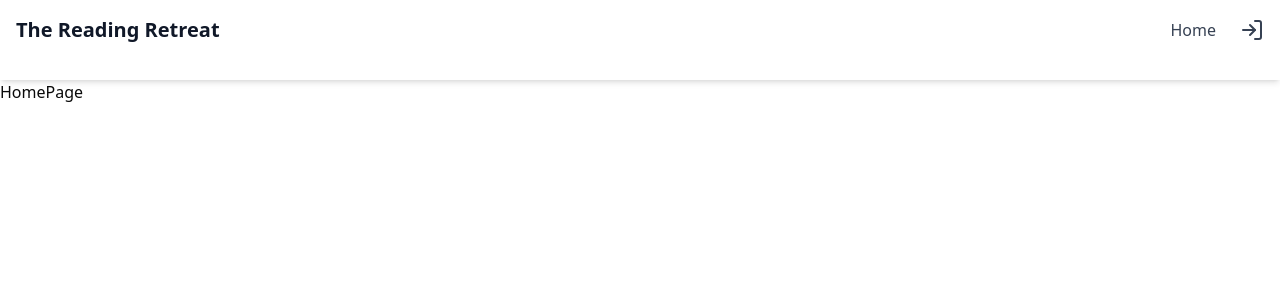
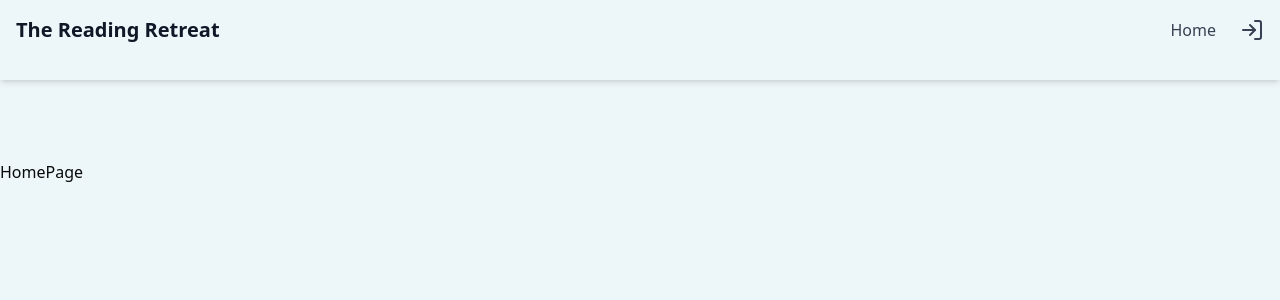
Before and after one commit to pradip2004/BlogWebsite, a Next.js app in the folder frontend/: page / in a window 1280 px wide. Shown: the top 300 px of the page. Built offline with nearby package versions, Linux system fonts and the light colour scheme; no server answers.

Commit message:
UPDATE: ui

```diff
--- a/frontend/src/app/globals.css
+++ b/frontend/src/app/globals.css
@@ -45,7 +45,7 @@
 
 :root {
   --radius: 0.625rem;
-  --background: oklch(1 0 0);
+  --background: #EDF6F9;
   --foreground: oklch(0.145 0 0);
   --card: oklch(1 0 0);
   --card-foreground: oklch(0.145 0 0);
--- a/frontend/src/components/ui/Navbar.tsx
+++ b/frontend/src/components/ui/Navbar.tsx
@@ -10,7 +10,7 @@ const Navbar = () => {
       const [isOpen, setIsOpen] = useState(false)
       const {loading, isAuth} = useAppContext();
       return (
-             <nav className="bg-white shadow-md p-4 z-50 fixed top-0 left-0 w-full h-[10vh]">
+             <nav className="bg-[#EDF6F9] shadow-md p-4 max-w-full h-[10vh]">
       <div className="container mx-auto flex justify-between items-center">
         <Link href={"/blogs"} className="text-xl font-bold text-gray-900">
           The Reading Retreat
```
Also changed, not shown: 1 other file (tests, documents, lock files or other folders).
